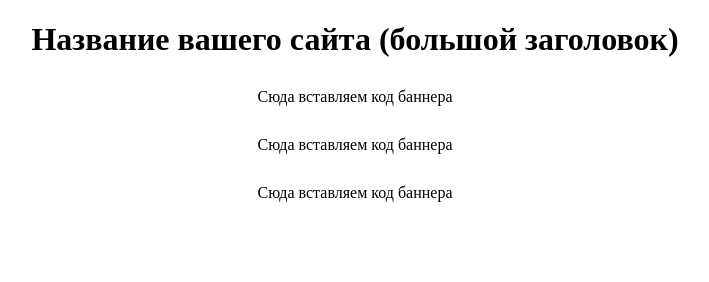
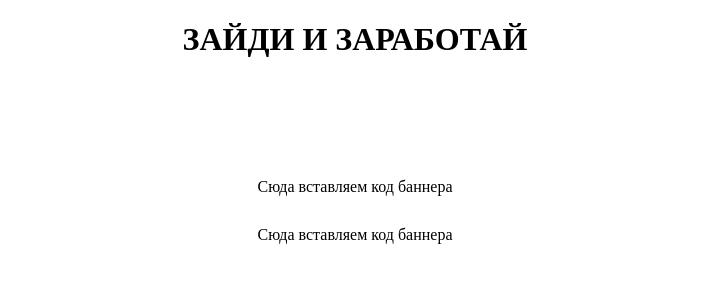
Before and after one commit to infomany/earnonl, a plain HTML site: page index.html in a window 1280 px wide. Shown: the whole page, without its empty margins (285-994 px from the left). Drawn offline with Linux system fonts and the light colour scheme.

Commit message:
Update index.html

```diff
--- a/index.html
+++ b/index.html
@@ -5,7 +5,7 @@
 <meta charset="UTF-8">
 <meta name="viewport" content="width=device-width, initial-scale=1.0">
 
-<title>Мой сайт</title> <!-- Название вашего сайта во вкладке -->
+<title>заработок </title> <!-- Название вашего сайта во вкладке -->
 
 </head>
 
@@ -17,14 +17,14 @@ color: rgb(сюда вставляем цифры из таблицы цвето
 </style>
 
 <h1>
-Название вашего сайта (большой заголовок)
+ЗАЙДИ И ЗАРАБОТАЙ
 </h1>
 
 <body>
 
 <style>
 body {
-background: rgb(сюда вставляем цифры из таблицы цветов) url(img/название вашей картинки в папке img, это будет фон сайта);
+background: rgb(123, 104, 238) url(img/название вашей картинки в папке img, это будет фон сайта);
 background-size: cover;
 }
 </style>
@@ -36,7 +36,7 @@ margin: 30px;
 </style>
 
 <div style="text-align:center;">
-Сюда вставляем код баннера
+<div id="webtraf_6078" style="width:468px;height:60px;"><script src="https://webtrafic.ru/ads.php?uid=6078" async></script></div>
 </div>
 
 <div style="text-align:center;">
```
